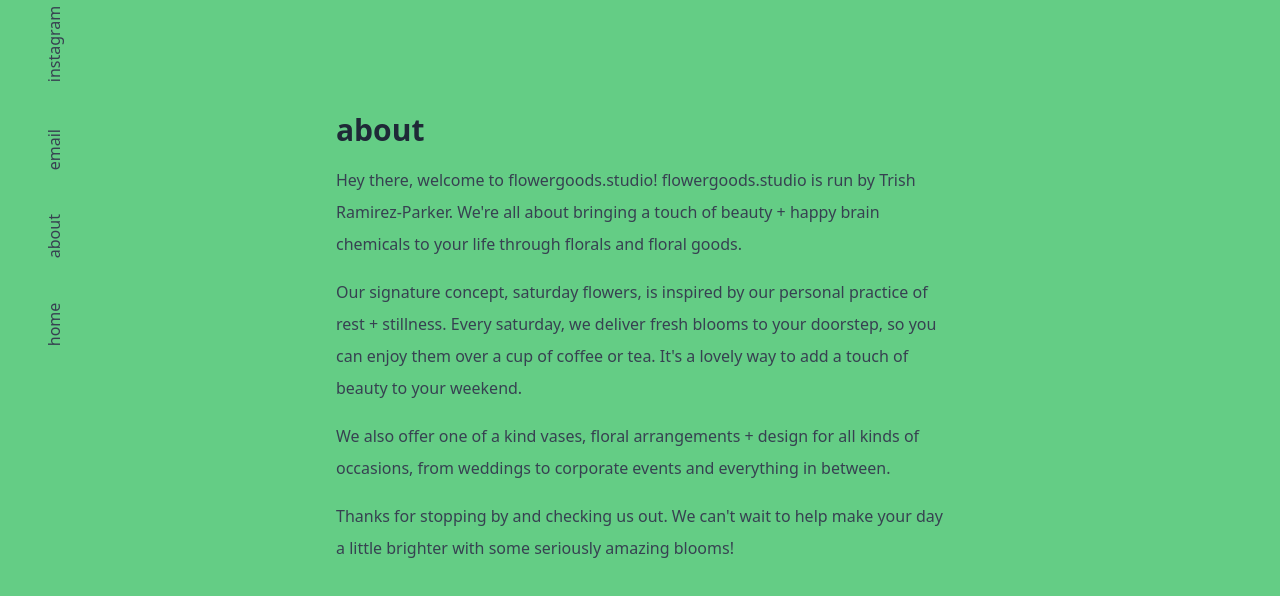
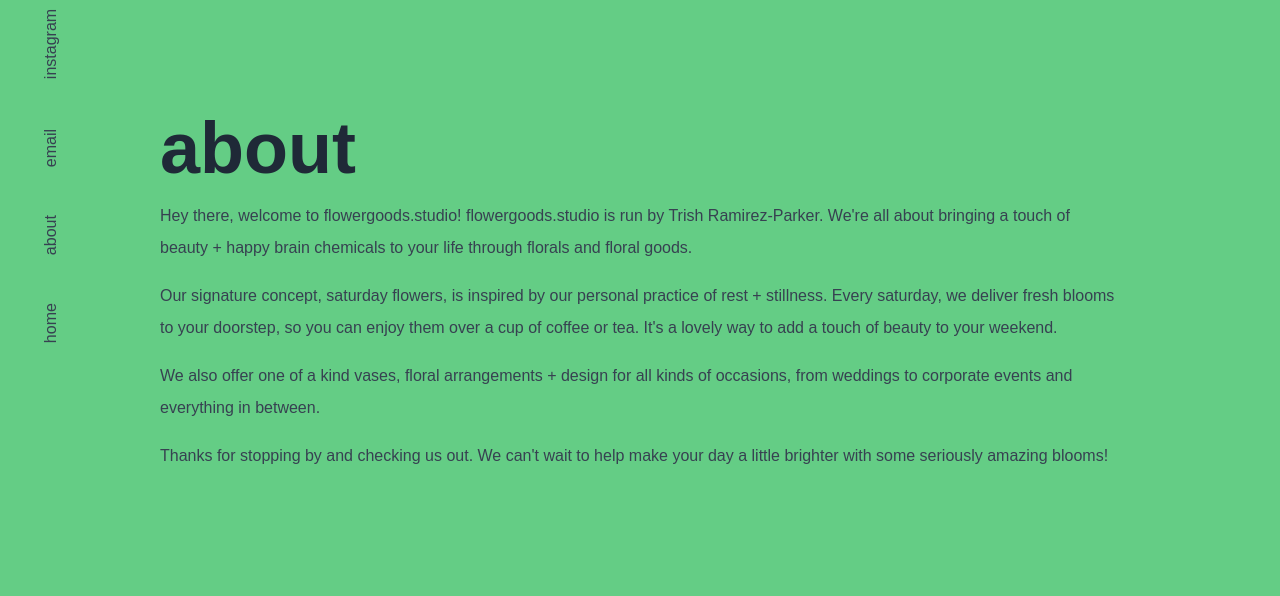
Before and after one commit to samuelaparker/flowergoods-studio, a Next.js app: page /About in a window 1280 px wide. Shown: the top 596 px of the page. Built offline with nearby package versions, Linux system fonts and the light colour scheme.

Commit message:
add Montserrat font and styling for About page

```diff
--- a/pages/About.tsx
+++ b/pages/About.tsx
@@ -4,8 +4,8 @@
 const About: React.FC = () => {
   return (
     <Layout bgColor="brand-pink" pageTitle="About">
-      <div className="max-w-2xl mx-auto py-8 px-4 sm:px-6 lg:px-8">
-        <h1 className="text-3xl font-bold text-gray-800 mb-4">about</h1>
+      <div className="max-w-5xl mx-auto py-8 px-4 sm:px-6 lg:px-8">
+        <h1 className="text-7xl text-gray-800 mb-4 font-black">about</h1>
         <p className="text-gray-700 leading-loose">
           Hey there, welcome to flowergoods.studio! flowergoods.studio is run by
           Trish Ramirez-Parker. We&apos;re all about bringing a touch of beauty
--- a/styles/globals.css
+++ b/styles/globals.css
@@ -1,12 +1,14 @@
 @tailwind base;
 @tailwind components;
 @tailwind utilities;
+@import url("https://fonts.googleapis.com/css2?family=Montserrat:wght@100;200;400;600;800&display=swap");
 
 :root {
   --foreground-rgb: 0, 0, 0;
   --background-start-rgb: 214, 219, 220;
   --background-end-rgb: 255, 255, 255;
   --brand-background: #64cd85;
+  font-family: "Montserrat", sans-serif;
 }
 
 @media (prefers-color-scheme: dark) {
```
